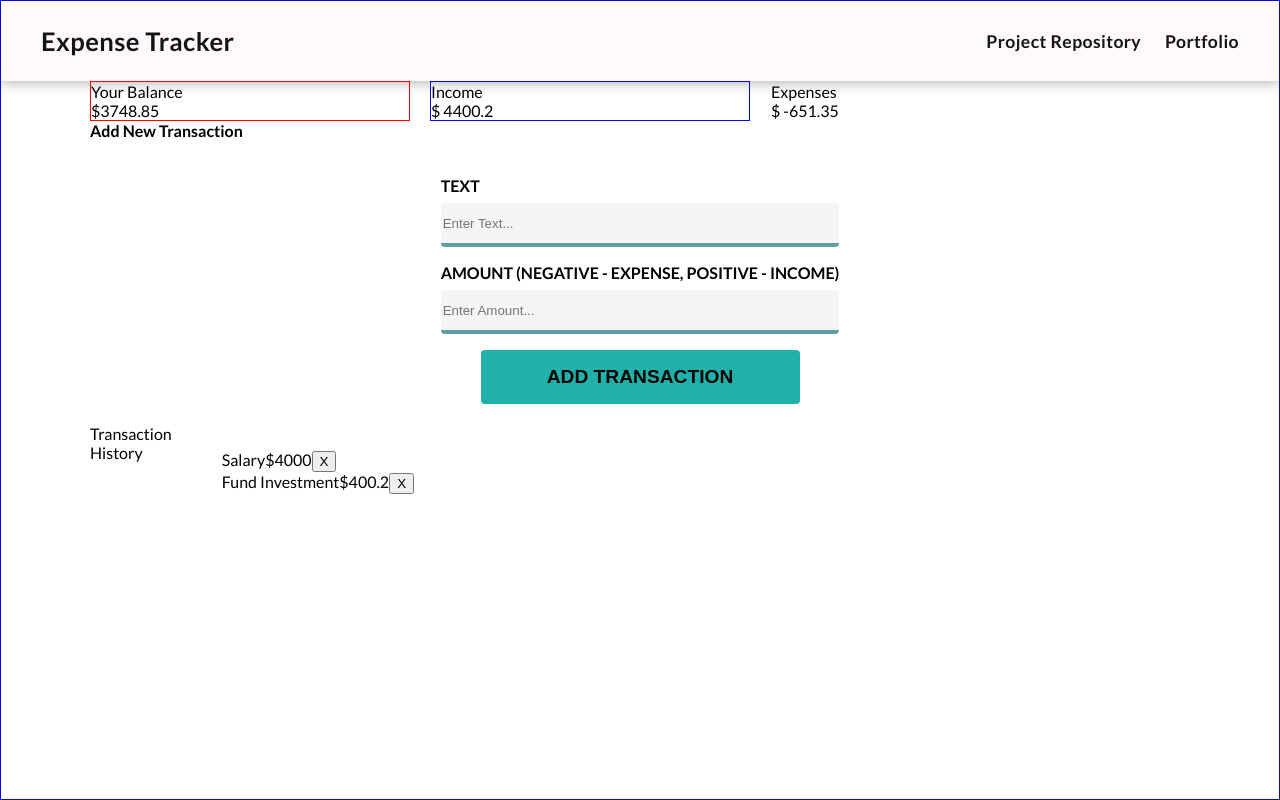
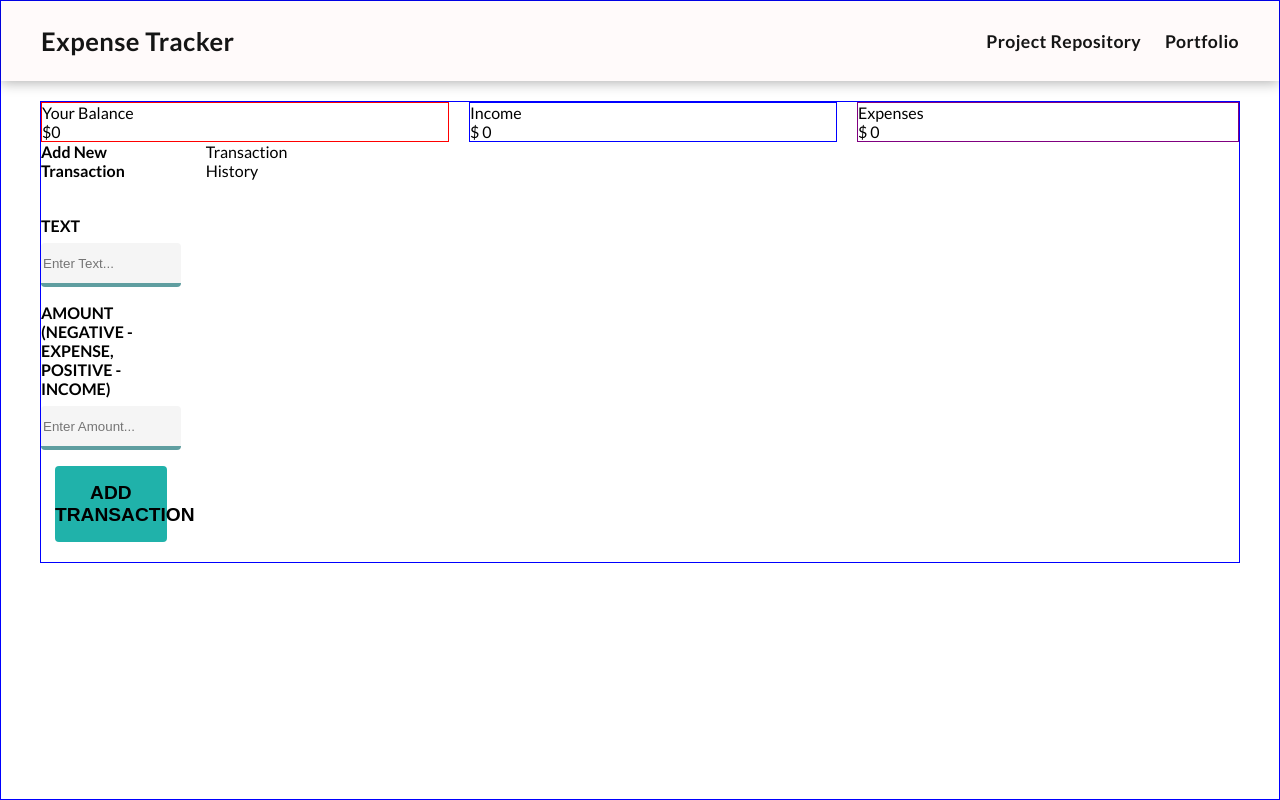
Before and after one commit to banuaggun/expense-tracker, a Vue app: page / in a window 1280 px wide. Shown: the top 800 px of the page. Built offline with nearby package versions, Linux system fonts and the light colour scheme.

Commit message:
Local storage was created and component editing was done.

```diff
--- a/src/App.vue
+++ b/src/App.vue
@@ -4,19 +4,23 @@
         <div class="container">
 
             <div class="container-top">
-                <div class="container-left-row-1">
+                <div class="container-top-col-1">
                     <Balance :total="+total" />
                 </div>
-                <div class="container-left-row-2">
-                    <IncomeExpenses :income="+income" :expenses="+expenses" />
+                <div class="container-top-col-2">
+                    <Income :income="+income" />
+
+                </div>
+                <div class="container-top-col-3">
+                    <Expenses :expenses="+expenses" />
                 </div>
             </div>
 
-            <div class="container-right">
-                <div class="container-right-row">
+            <div class="container-bottom">
+                <div class="container-bottom-col-1">
                     <AddTransaction @transactionSubmitted="handleTransactionSubmitted" />
                 </div>
-                <div class="container-right-row">
+                <div class="container-bottom-col-2">
                     <TransactionList @transactionDeleted="handleTransactionDeleted" :transactions="transactions" />
                 </div>
             </div>
@@ -28,21 +32,33 @@
 <script setup>
 import Header from "./components/Header.vue";
 import Balance from "./components/Balance.vue";
+import Income from './components/Income.vue';
+import Expenses from './components/Expenses.vue';
 import IncomeExpenses from "./components/IncomeExpenses.vue";
 import AddTransaction from "./components/AddTransaction.vue";
 import TransactionList from "./components/TransactionList.vue";
 
-import { ref, computed } from "vue";
+import { ref, computed, onMounted } from "vue";
 import { useToast } from "vue-toastification";
 
 const toast = useToast();
 
+const transactions = ref([]);
+
+onMounted(() => {
+    const savedTransactions = JSON.parse(localStorage.getItem('transactions'));
+    if(savedTransactions){
+        transactions.value = savedTransactions
+    }
+})
+/*
 const transactions = ref([
     { id: 1, text: "Grocery", amount: -250.85 },
     { id: 2, text: "Salary", amount: 4000.0 },
     { id: 3, text: "Book", amount: -400.5 },
     { id: 4, text: "Fund Investment", amount: 400.2 },
 ]);
+*/
 
 // total
 const total = computed(() => {
@@ -72,6 +88,7 @@ const handleTransactionSubmitted = (transactionData) => {
         text:transactionData.text,
         amount:transactionData.amount
     });
+    saveTransactionsToLocalStorage();
     toast.success('Transaction added');
 };
 
@@ -83,18 +100,30 @@ const generateUniqueId = () => {
 // delete transaction
 const handleTransactionDeleted = (id) => {
     transactions.value = transactions.value.filter((transaction) => transaction.id !== id);
+    saveTransactionsToLocalStorage();
     toast.success('Transaction Deleted');
+}
+
+// save to localStorage
+const saveTransactionsToLocalStorage = () => {
+    localStorage.setItem('transactions', JSON.stringify(transactions.value));
 }
 </script>
 
 <style scoped>
 .container{
-    max-width:1100px;
-    margin:0 auto;
+    border:1px solid blue;
+    max-width:1200px;
+    margin:20px auto;
 }
 .container-top{
     display:grid;
-    grid-template-columns: repeat(3, 20rem);
+    grid-template-columns: repeat(3, auto);
     grid-gap:20px;
 }
+.container-bottom{
+    display:grid;
+    grid-template-columns: min-content 1fr;
+    grid-gap:25px;
+}
 </style>
--- /dev/null
+++ b/src/components/Expenses.vue
@@ -0,0 +1,33 @@
+<template>
+  <div>
+    <div class="area">
+      <div class="area-content">
+        <div class="area-content-expenses">
+          <div class="area-content-expenses-header">
+            <span>Expenses</span>
+          </div>
+          <div class="area-content-expenses-total">
+            <span>$ {{Math.abs(expenses)}}</span>
+          </div>
+        </div>
+      </div>
+    </div>
+  </div>
+</template>
+
+<script setup>
+import {defineProps} from 'vue';
+
+const props = defineProps({
+  expenses:{
+    type:Number,
+    required:true
+  }
+})
+</script>
+
+<style scoped>
+.area{
+  border:1px solid purple;
+}
+</style>
--- /dev/null
+++ b/src/components/Income.vue
@@ -0,0 +1,33 @@
+<template>
+  <div>
+    <div class="area">
+      <div class="area-content">
+        <div class="area-content-income">
+          <div class="area-content-income-header">
+            <span>Income</span>
+          </div>
+          <div class="area-content-income-total">
+            <span>$ {{income}}</span>
+          </div>
+        </div>
+      </div>
+    </div>
+  </div>
+</template>
+
+<script setup>
+import {defineProps} from 'vue';
+
+const props = defineProps({
+  income:{
+    type:Number,
+    required:true
+  }
+})
+</script>
+
+<style scoped>
+.area{
+  border:1px solid blue;
+}
+</style>
```
